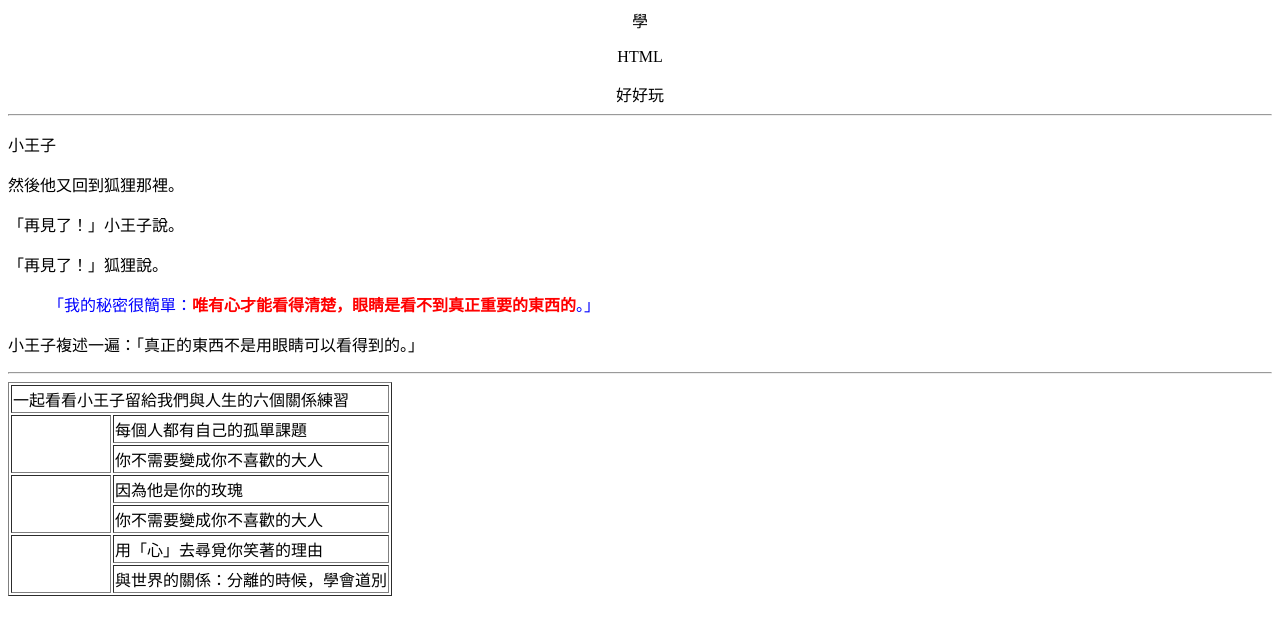
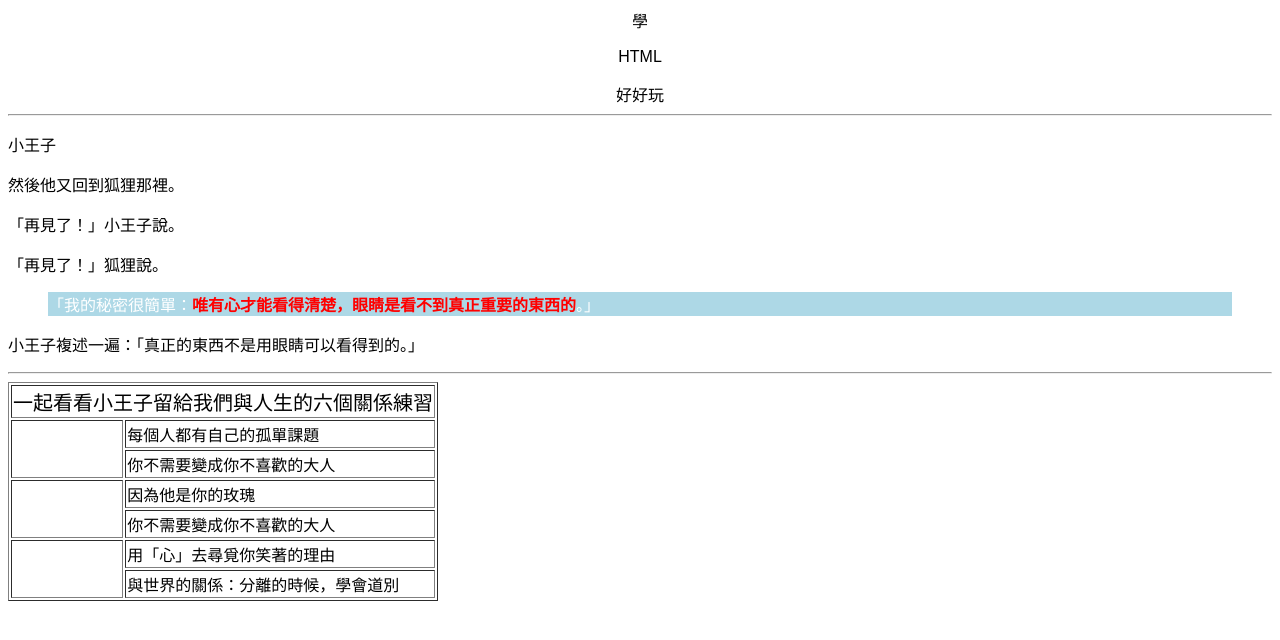
Before and after one commit to aiolia0803/HW3, a plain HTML site: page css.html in a window 1280 px wide. Drawn offline with Linux system fonts and the light colour scheme.

Commit message:
add font

```diff
--- a/css/main.css
+++ b/css/main.css
@@ -15,5 +15,17 @@ strong {
     color: #f00;
 }
 
+blockquote {
+  color: #fff ;
+  background-color: lightblue;
+}
+
+div {
+  font-family: DFKai-SB, BiauKai, arial;
+}
+
+td[colspan="2"] {
+    font-size: 20px;
+}
 
 /* p { color: navy } */
```
